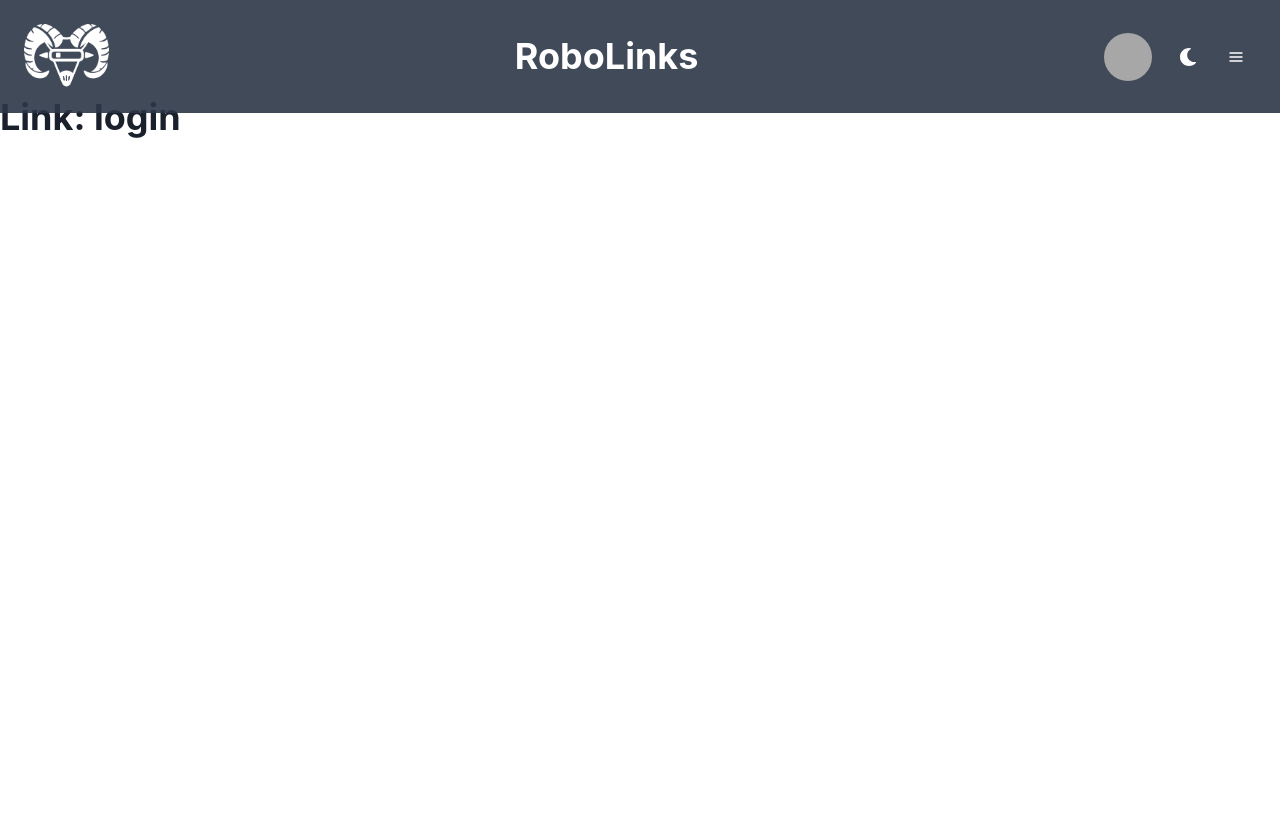
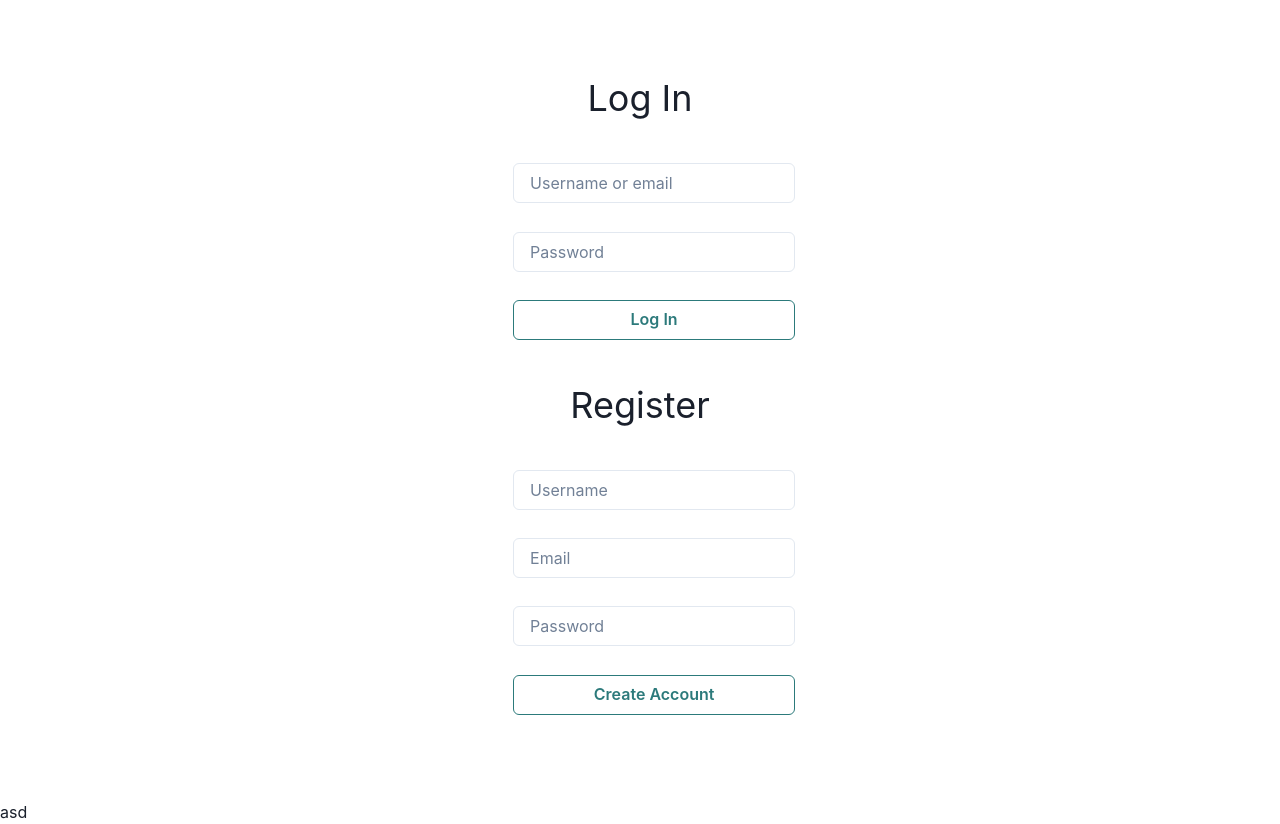
Before and after one commit to IvanRomero03/robolinks, a Next.js app: page /login in a window 1280 px wide. Before the commit the page ends 800 px from the top, so only its background shows below. Built offline with nearby package versions, Linux system fonts and the light colour scheme; no server answers; the database is empty; grey boxes are pictures that could not be loaded.

Commit message:
login front

```diff
--- a/components/Layout/TopNavBar.tsx
+++ b/components/Layout/TopNavBar.tsx
@@ -38,7 +38,6 @@ export const TopNavBar = ({
         zIndex={1}
       >
         <HStack minW="100%" justify={"space-between"}>
-          <Link href="http://github.com/RoBorregos" isExternal>
           <Image
             //src={colorMode == "dark" ? "Logo_blanco.png" : "Logo_negro.png"}
             src={"Logo_blanco.png"}
@@ -47,8 +46,9 @@ export const TopNavBar = ({
             minH={"65px"}
             minW={"65px"}
             opacity={1.5}
+            onClick={() => router.push("/")}
+            cursor={"pointer"}
           />
-          </Link>
           <Heading opacity={1} color={"white"}>
             RoboLinks
           </Heading>
--- a/package.json
+++ b/package.json
@@ -20,6 +20,7 @@
     "@types/node": "^18.7.13",
     "@types/react": "^18.0.17",
     "axios": "^0.27.2",
+    "cookies-next": "^2.1.1",
     "formik": "^2.2.9",
     "framer-motion": "^6.5.1",
     "next": "12.2.5",
--- a/pages/[idLink].tsx
+++ b/pages/[idLink].tsx
@@ -10,6 +10,9 @@ import {
   VStack,
   Link,
   HStack,
+  Badge,
+  Avatar,
+  IconButton,
 } from "@chakra-ui/react";
 import { useRouter } from "next/router";
 import React, { useState, useEffect } from "react";
@@ -17,16 +20,24 @@ import { isMobile } from "react-device-detect";
 import { TopNavBar } from "../components/Layout/TopNavBar";
 import client from "../client";
 import { useQuery } from "@tanstack/react-query";
+import { CopyIcon } from "@chakra-ui/icons";
 
 const LinkPage = () => {
   const router = useRouter();
   const { idLink } = router.query;
-  const acutalId = String(idLink)?.substring(8, idLink.length);
-  const { data, isLoading, error } = useQuery(["link", acutalId], () =>
-    client.get(`/Link/getLink?idLink=${acutalId}`)
+  const { data, isLoading, error } = useQuery(["link", idLink], () =>
+    client.get(`/Link/getLink?idLink=${idLink}`)
   );
-  console.log(data);
 
+  const autor = useQuery(["autor", data?.data?.idUser], () =>
+    client.get(`/User/getUser?idUser=${data?.data?.idUser}`)
+  );
+
+  useEffect(() => {
+    if (error) {
+      router.push("/");
+    }
+  }, [error]);
   return (
     <>
       <VStack>
@@ -39,7 +50,61 @@ const LinkPage = () => {
           opacity={0}
         ></Container>
       </VStack>
-
+      <HStack align={"flex-start"} m="5%" spacing={8}>
+        <VStack>
+          <Image
+            src={data?.data?.picUrl}
+            alt={data?.data?.title}
+            borderRadius="20%"
+            border={"2px"}
+            boxSize="400px"
+          />
+        </VStack>
+        <VStack align={"left"} m="5%" spacing={4} minW="60%" minH="60%">
+          <Heading>{data?.data?.title}</Heading>
+          {/** Author info */}
+          <HStack>
+            <Avatar
+              size={"md"}
+              name={autor?.data?.data?.username}
+              src={autor?.data?.data?.picUrl}
+            />
+            <Code fontSize={"lg"}>{autor?.data?.data?.username}</Code>
+          </HStack>
+          <HStack>
+            <Link href={data?.data?.url} isExternal>
+              <Code>
+                localhost:3000/RoboLink/{data?.data?.title?.replace(" ", "%20")}
+              </Code>
+            </Link>
+            <IconButton
+              aria-label="Copy link"
+              icon={<CopyIcon />}
+              onClick={() => {
+                navigator.clipboard.writeText(
+                  `localhost:3000/RoboLink/${data?.data?.title?.replace(
+                    " ",
+                    "%20"
+                  )}`
+                );
+              }}
+            />
+          </HStack>
+          <Box w={"100%"} border="2px" minH="60%" padding={"3rem"} maxH="60%">
+            <Text>{data?.data?.description}</Text>
+          </Box>
+          <Link>
+            <Text>{data?.data?.url}</Text>
+          </Link>
+          <HStack mt="2%" mb="2%" alignSelf={"flex-start"}>
+            {data?.data?.tags.map((tag) => (
+              <Badge key={tag?.Tag?.idTag} colorScheme={tag?.Tag?.tagColor}>
+                {tag?.Tag?.tagName}
+              </Badge>
+            ))}
+          </HStack>
+        </VStack>
+      </HStack>
       <Heading>Link: {idLink}</Heading>
       <Text>{data?.data?.title}</Text>
       <Text>{data?.data?.url}</Text>
--- a/pages/index.tsx
+++ b/pages/index.tsx
@@ -27,11 +27,16 @@ import LinkStack from "../components/Link/linkStack";
 import SearchBar from "../components/Searcher/SearchBar";
 import { Prisma } from "@prisma/client";
 import { isMobile } from "react-device-detect";
+import { getCookie, hasCookie } from "cookies-next";
 // idea https://excalidraw.com/#json=myQ7PbofUoi1ufoU6SZ65,jLB2YW1xcTTW4qktRK4V1w
 
 export default function Home() {
   const [search, setSearch] = useState("");
   const [tags, setTags] = useState([]);
+  if (!hasCookie("RoboLinks")) {
+    const cookies = getCookie("RoboLinks");
+    console.log(cookies);
+  }
 
   return (
     <>
--- /dev/null
+++ b/pages/login.tsx
@@ -0,0 +1,154 @@
+import { Formik, Form, Field, ErrorMessage } from "formik";
+import * as Yup from "yup";
+import { useRouter } from "next/router";
+import client from "../client";
+import {
+  Input,
+  Button,
+  Text,
+  Box,
+  useToast,
+  FormControl,
+  FormErrorMessage,
+  FormHelperText,
+  VStack,
+  Container,
+  Flex,
+} from "@chakra-ui/react";
+import { useState } from "react";
+import { hasCookie, getCookie } from "cookies-next";
+
+const LogInValidationSchema = Yup.object().shape({
+  usernameOrEmail: Yup.string().required("Username or email is required"),
+  password: Yup.string().required("Password is required"),
+});
+
+const RegisterValidationSchema = Yup.object().shape({
+  username: Yup.string().required("Username is required"),
+  email: Yup.string().email("Invalid email").required("Email is required"),
+  password: Yup.string().required("Password is required"),
+});
+
+const LogIn = () => {
+  const toast = useToast();
+  const router = useRouter();
+  const handleCreateAccount = () => {
+    // router.push("/register");
+  };
+  const handleLogIn = async (values) => {
+    // router.push("/dashboard");
+  };
+
+  return (
+    <>
+      <Flex minH="100vh" align={"center"} justify={"center"} minW="100vh">
+        <VStack justify={"space-between"} spacing={6} minW="60%">
+          <Text fontSize="4xl">Log In</Text>
+          <Formik
+            initialValues={{ usernameOrEmail: "", password: "" }}
+            validationSchema={LogInValidationSchema}
+            onSubmit={handleLogIn}
+          >
+            {({ errors, touched }) => (
+              <Form>
+                <FormControl
+                  isInvalid={
+                    Boolean(errors.usernameOrEmail) &&
+                    Boolean(touched.usernameOrEmail)
+                  }
+                >
+                  <Field
+                    name="usernameOrEmail"
+                    as={Input}
+                    placeholder="Username or email"
+                    m="5%"
+                  />
+                  <FormErrorMessage>
+                    <ErrorMessage name="usernameOrEmail" />
+                  </FormErrorMessage>
+                </FormControl>
+                <FormControl
+                  isInvalid={
+                    Boolean(errors.password) && Boolean(touched.password)
+                  }
+                >
+                  <Field
+                    name="password"
+                    as={Input}
+                    placeholder="Password"
+                    m="5%"
+                  />
+                  <FormErrorMessage>
+                    <ErrorMessage name="password" />
+                  </FormErrorMessage>
+                </FormControl>
+                <Button
+                  type="submit"
+                  colorScheme="teal"
+                  m="5%"
+                  w="100%"
+                  variant={"outline"}
+                >
+                  Log In
+                </Button>
+              </Form>
+            )}
+          </Formik>
+          <Text fontSize="4xl">Register</Text>
+          <Formik
+            initialValues={{ username: "", email: "", password: "" }}
+            validationSchema={RegisterValidationSchema}
+            onSubmit={handleCreateAccount}
+          >
+            {({ errors, touched }) => (
+              <Form>
+                <FormControl
+                  isInvalid={
+                    Boolean(errors.username) && Boolean(touched.username)
+                  }
+                >
+                  <Field
+                    name="username"
+                    as={Input}
+                    placeholder="Username"
+                    m="5%"
+                  />
+                </FormControl>
+                <FormControl
+                  isInvalid={Boolean(errors.email) && Boolean(touched.email)}
+                >
+                  <Field name="email" as={Input} placeholder="Email" m="5%" />
+                </FormControl>
+                <FormControl
+                  isInvalid={
+                    Boolean(errors.password) && Boolean(touched.password)
+                  }
+                >
+                  <Field
+                    name="password"
+                    as={Input}
+                    placeholder="Password"
+                    m="5%"
+                  />
+                </FormControl>
+
+                <Button
+                  type="submit"
+                  colorScheme="teal"
+                  m="5%"
+                  w="100%"
+                  variant={"outline"}
+                >
+                  Create Account
+                </Button>
+              </Form>
+            )}
+          </Formik>
+        </VStack>
+      </Flex>
+      asd
+    </>
+  );
+};
+
+export default LogIn;
```
Also changed, not shown: components/Link/LinkComponent.tsx (+5 -2 lines), 1 other file (tests, documents, lock files or other folders). Lines whose indentation alone changed are shown as unchanged.
